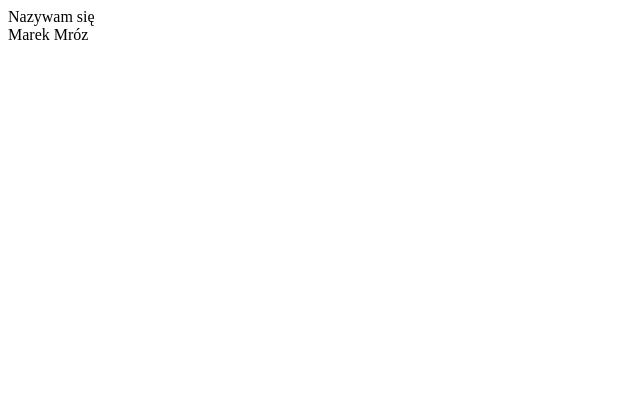
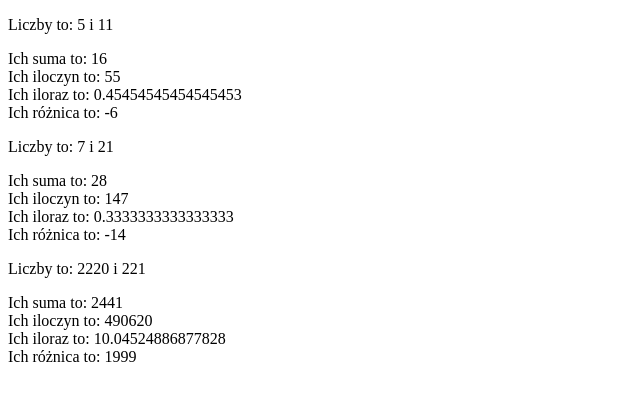
Before and after one commit to mroznymarek/react-day-2, a React (Create React App) app: page / in a window 1280 px wide. Shown: the top 400 px of the page, without its empty margins (0-640 px from the left). Built offline with nearby package versions, Linux system fonts and the light colour scheme.

Commit message:
calculator

```diff
--- /dev/null
+++ b/src/Add.js
@@ -0,0 +1,10 @@
+import React from 'react';
+
+
+const Add = (props) => (
+   <div>
+        Ich suma to: {props.a + props.b}
+   </div>
+)
+
+export default Add;
--- a/src/App.js
+++ b/src/App.js
@@ -1,10 +1,24 @@
 import React from 'react';
-import Header from './Header';
+import Calculator from './Calculator'
 
+const numbers = [
+  {a: 5, b: 11},
+  {a: 7, b: 21},
+  {a: 2220, b: 221}
+]
 const App = () => {
   return (
     <div>
-      <Header />
+      {
+        numbers.map(
+          element => (
+            <Calculator
+            a={element.a}
+            b={element.b}
+          />
+          )
+        )
+      }
     </div>
   )
 }
--- /dev/null
+++ b/src/Calculator.js
@@ -0,0 +1,34 @@
+import React from 'react';
+import Add from './Add';
+import Multiply from './Multiply'
+import Divide from './Divide'
+import Substract from './Substract'
+
+
+
+const Calculator = (props) => {
+    return (
+        <div>
+            <p>Liczby to: {props.a} i {props.b}
+            </p>
+            <Add
+                a={props.a}
+                b={props.b}
+            />
+            <Multiply
+                a={props.a}
+                b={props.b}
+            />
+            <Divide
+                a={props.a}
+                b={props.b}
+            />
+            <Substract
+                a={props.a}
+                b={props.b}
+            />
+        </div>
+    )
+}
+
+export default Calculator;
--- /dev/null
+++ b/src/Divide.js
@@ -0,0 +1,10 @@
+import React from 'react';
+
+
+const Divide = (props) => (
+   <div>
+        Ich iloraz to: {props.a / props.b}
+   </div>
+)
+
+export default Divide;
--- a/src/Header.js
+++ /dev/null
@@ -1,13 +0,0 @@
-import React from 'react';
-import Name from './Name';
-
-const Header = () => {
-    return (
-        <div>
-            Nazywam się
-            <Name />
-        </div>
-    )
-}
-
-export default Header;
--- /dev/null
+++ b/src/Multiply.js
@@ -0,0 +1,10 @@
+import React from 'react';
+
+
+const Multiply = (props) => (
+   <div>
+        Ich iloczyn to: {props.a * props.b}
+   </div>
+)
+
+export default Multiply;
--- a/src/Name.js
+++ /dev/null
@@ -1,11 +0,0 @@
-import React from 'react'
-
-const Name = () => {
-    return (
-        <div>
-            Marek Mróz
-        </div>
-    )
-}
-
-export default Name;
--- /dev/null
+++ b/src/Substract.js
@@ -0,0 +1,10 @@
+import React from 'react';
+
+
+const Substract = (props) => (
+   <div>
+        Ich różnica to: {props.a - props.b}
+   </div>
+)
+
+export default Substract;
```
